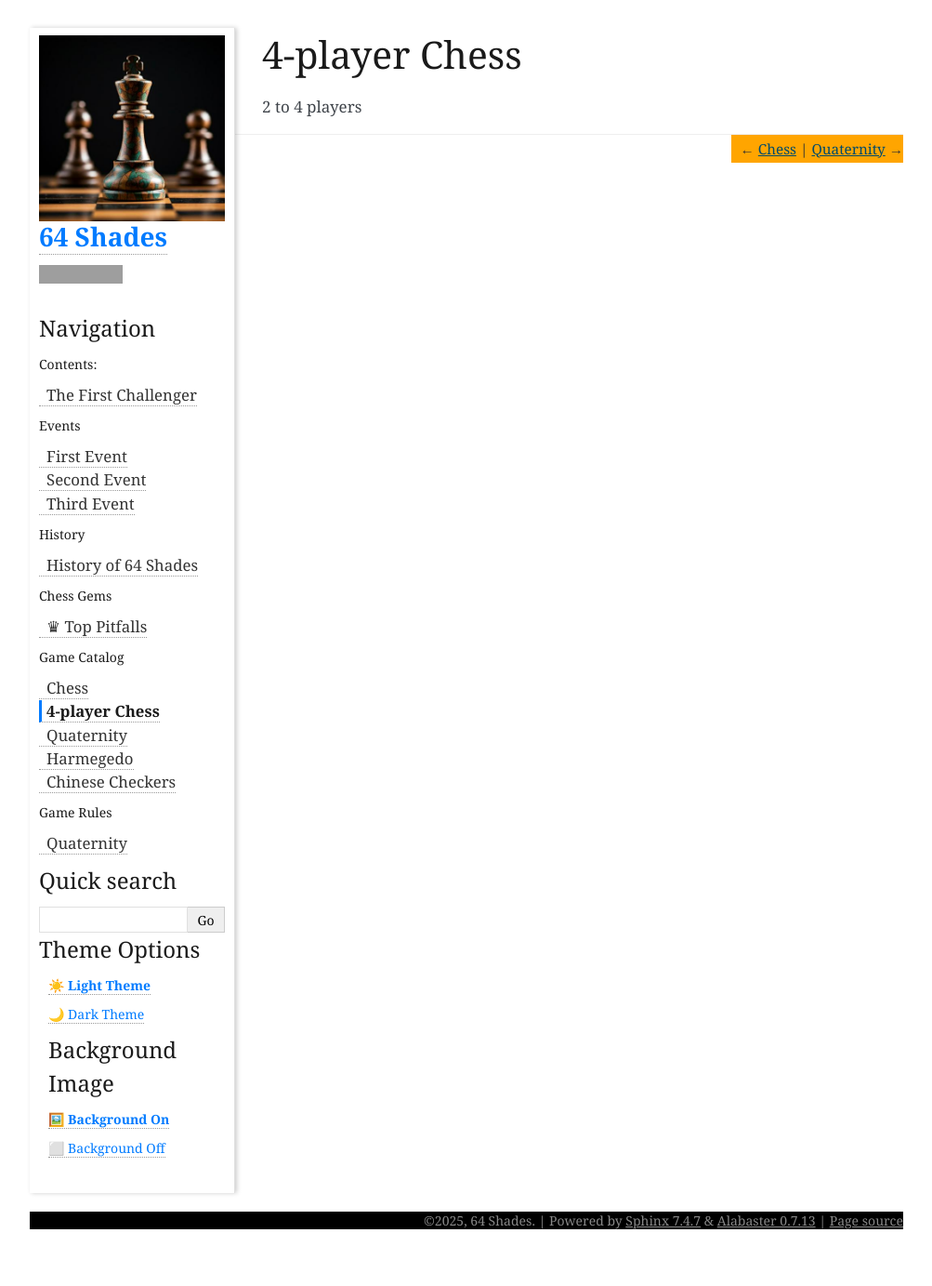
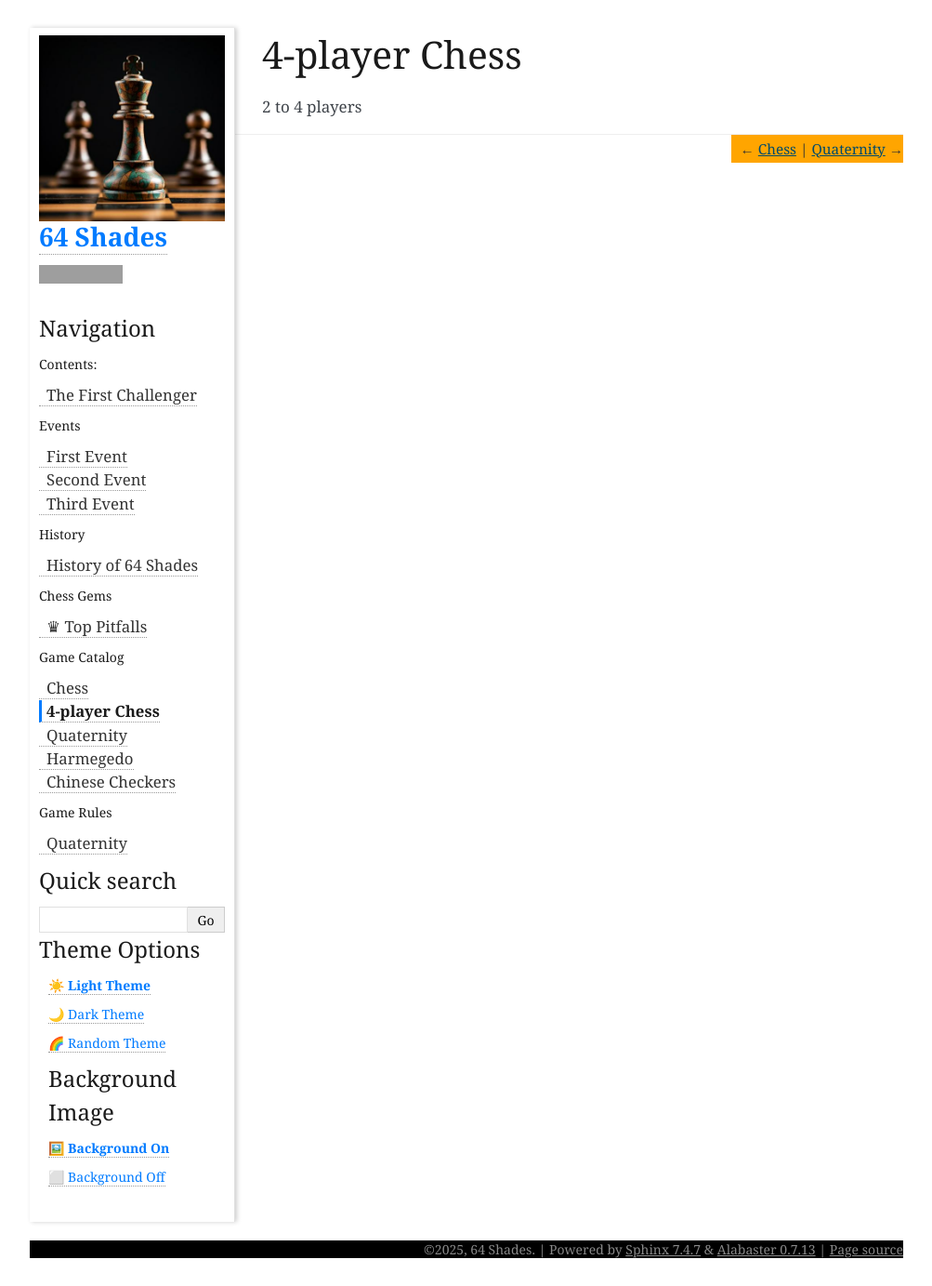
Before and after one commit to 64-shades/64-shades.github.io, a Sphinx documentation site: the page built from doc/source/4-player-chess.rst, in a window 1280 px wide. Shown: the whole page at 93% size, without its empty margins (138-1141 px from the left). Built offline with Sphinx 7.4.7, drawn with Linux system fonts in a browser that asks for light colours; before the commit the page ends 1352 px from its top, so only the background shows below that; grey boxes are pictures that could not be loaded.

Commit message:
Add random theme discos (#223)

```diff
--- a/doc/source/_static/css/custom.css
+++ b/doc/source/_static/css/custom.css
@@ -125,3 +125,37 @@
 #rellinks {
     background-color: orange;
 }
+
+/* --- New 7. Random Theme Overrides --- */
+
+/* Define the new CSS variables for random colors (they will be set via JS) */
+:root {
+    --random-main-bg-color: #282c34;     /* Default Dark */
+    --random-text-color: #c9c9c9;        /* Default Light Gray */
+    --random-heading-color: #ffffff;     /* Default White */
+    --random-link-color: #92b0ff;        /* Default Blue */
+    --random-link-hover-color: #a8c1ff;
+    --random-sidebar-bg-color: rgba(40, 44, 52, 0.9);
+    --random-border-color: #3e4451;
+    --random-footer-bg-color: #1a1a1a;
+}
+
+/* Apply the custom random variables when the body has the custom-random-theme class */
+body.custom-random-theme {
+    /* Primary Colors */
+    --text-color: var(--random-text-color);
+    --heading-color: var(--random-heading-color);
+    --main-bg-color: var(--random-main-bg-color);
+    --sidebar-bg-color: var(--random-sidebar-bg-color);
+    --border-color: var(--random-border-color);
+    --link-color: var(--random-link-color);
+    --link-hover-color: var(--random-link-hover-color);
+    --current-link-color: var(--random-heading-color); /* Use a bright color */
+    --search-bg-color: var(--random-border-color); /* Use a darker color */
+    --footer-bg-color: var(--random-footer-bg-color);
+    --footer-text-color: var(--random-text-color);
+}
+/* Ensure the bodywrapper also uses the random background color if background image is off */
+body.custom-random-theme .bodywrapper {
+    background-color: var(--random-main-bg-color);
+}
--- a/doc/source/_static/js/theme_and_background_switcher.js
+++ b/doc/source/_static/js/theme_and_background_switcher.js
@@ -12,17 +12,109 @@
 
 const THEME_KEY = 'sphinx_theme_preference';
 const BACKGROUND_KEY = 'sphinx_background_preference';
+const CUSTOM_THEME_KEY = 'sphinx_custom_theme_colors';
+const CUSTOM_THEME_TRIGGER = 'sphinx_custom_theme_active';
+
+/**
+ * Generates a random dark hex color (good for backgrounds).
+ * @returns {string} A hex color string.
+ */
+function getRandomDarkColor() {
+    // Generate a random number up to 127 (to ensure a darker shade)
+    const r = Math.floor(Math.random() * 128);
+    const g = Math.floor(Math.random() * 128);
+    const b = Math.floor(Math.random() * 128);
+    return '#' + ((1 << 24) + (r << 16) + (g << 8) + b).toString(16).slice(1).padStart(6, '0');
+}
+
+/**
+ * Generates a random bright hex color (good for text/headings).
+ * @returns {string} A hex color string.
+ */
+function getRandomBrightColor() {
+    // Generate a random number from 128 to 255 (to ensure a lighter shade)
+    const r = Math.floor(Math.random() * 128) + 128;
+    const g = Math.floor(Math.random() * 128) + 128;
+    const b = Math.floor(Math.random() * 128) + 128;
+    return '#' + ((1 << 24) + (r << 16) + (g << 8) + b).toString(16).slice(1).padStart(6, '0');
+}
+
+/**
+ * Generates a completely random hex color for accents/links.
+ * @returns {string} A hex color string.
+ */
+function getRandomAccentColor() {
+    return '#' + Math.floor(Math.random()*16777215).toString(16).padStart(6, '0');
+}
+
+/**
+ * Generates and applies a full random color scheme to the custom-theme CSS variables.
+ * @param {boolean} persist - Whether to save the generated scheme to localStorage.
+ * @param {object} [colors] - Optional pre-generated colors to use (for loading from storage).
+ */
+function setRandomTheme(persist = true, colors = null) {
+    let newScheme;
+
+    if (colors) {
+        newScheme = colors;
+    } else {
+        const mainBg = getRandomDarkColor();
+        const accentColor = getRandomAccentColor();
+        const textColor = getRandomBrightColor();
+        const headingColor = getRandomBrightColor();
+
+        newScheme = {
+            '--random-main-bg-color': mainBg,
+            '--random-text-color': textColor,
+            '--random-heading-color': headingColor,
+            '--random-link-color': accentColor,
+            '--random-link-hover-color': accentColor,
+            // Add transparency to sidebar background to let the body background show through a bit
+            '--random-sidebar-bg-color': mainBg + 'dd',
+            '--random-border-color': getRandomDarkColor(),
+            '--random-footer-bg-color': getRandomDarkColor(),
+        };
+    }
+
+    const root = document.documentElement;
+
+    // Apply the colors to the root element for immediate effect
+    for (const [key, value] of Object.entries(newScheme)) {
+        root.style.setProperty(key, value);
+    }
+
+    if (persist) {
+        localStorage.setItem(CUSTOM_THEME_KEY, JSON.stringify(newScheme));
+        localStorage.setItem(CUSTOM_THEME_TRIGGER, 'active');
+        // Deactivate light/dark theme preference when using random
+        localStorage.removeItem(THEME_KEY);
+    }
+
+    // Set the body class to trigger the custom theme CSS block
+    document.body.classList.add('custom-random-theme');
+    // Ensure light/dark classes are removed
+    document.body.classList.remove('light-theme', 'dark-theme');
+    updateThemeLinks('random'); // Update link state
+}
 
 /**
  * Updates the visual state of the theme links in the sidebar.
- * @param {string} currentTheme - 'light' or 'dark'
+ * @param {string} currentTheme - 'light', 'dark', or 'random'
  */
 function updateThemeLinks(currentTheme) {
     const lightLink = document.getElementById('theme-light-link');
     const darkLink = document.getElementById('theme-dark-link');
+    const randomLink = document.getElementById('theme-random-link');
 
-    if (lightLink) lightLink.style.fontWeight = currentTheme === 'light' ? 'bold' : 'normal';
-    if (darkLink) darkLink.style.fontWeight = currentTheme === 'dark' ? 'bold' : 'normal';
+    // Reset all to normal
+    if (lightLink) lightLink.style.fontWeight = 'normal';
+    if (darkLink) darkLink.style.fontWeight = 'normal';
+    if (randomLink) randomLink.style.fontWeight = 'normal';
+
+    // Set the current one to bold
+    if (currentTheme === 'light' && lightLink) lightLink.style.fontWeight = 'bold';
+    if (currentTheme === 'dark' && darkLink) darkLink.style.fontWeight = 'bold';
+    if (currentTheme === 'random' && randomLink) randomLink.style.fontWeight = 'bold';
 }
 
 /**
@@ -37,22 +129,43 @@
     if (offLink) offLink.style.fontWeight = currentState === 'off' ? 'bold' : 'normal';
 }
 
-function loadThemePreference() {
-    const storedTheme = localStorage.getItem(THEME_KEY) || 'light';
-    setTheme(storedTheme);
-}
+/**
+ * Clears the custom theme settings and styles.
+ */
+function clearCustomTheme() {
+    document.body.classList.remove('custom-random-theme');
+    localStorage.removeItem(CUSTOM_THEME_TRIGGER);
+    localStorage.removeItem(CUSTOM_THEME_KEY);
 
-function loadBackgroundPreference() {
-    const storedBackground = localStorage.getItem(BACKGROUND_KEY) || 'on';
-    setBackground(storedBackground);
+    const root = document.documentElement;
+    // Clear the custom properties
+    root.style.removeProperty('--random-main-bg-color');
+    root.style.removeProperty('--random-text-color');
+    root.style.removeProperty('--random-heading-color');
+    root.style.removeProperty('--random-link-color');
+    root.style.removeProperty('--random-link-hover-color');
+    root.style.removeProperty('--random-sidebar-bg-color');
+    root.style.removeProperty('--random-border-color');
+    root.style.removeProperty('--random-footer-bg-color');
 }
 
 /**
- * Public function to set the theme (light or dark).
- * @param {string} theme - 'light' or 'dark'
+ * Public function to set the theme (light, dark, or random).
+ * @param {string} theme - 'light', 'dark', or 'random'
  */
 function setTheme(theme) {
     const body = document.body;
+
+    // 1. Handle the 'random' case
+    if (theme === 'random') {
+        setRandomTheme(true); // Generates new colors and saves them
+        return; // Exit as setRandomTheme handles the rest
+    }
+
+    // 2. Clear custom theme settings before applying light/dark
+    clearCustomTheme();
+
+    // 3. Handle 'light'/'dark' cases
     if (theme === 'dark') {
         body.classList.add('dark-theme');
         body.classList.remove('light-theme');
@@ -60,8 +173,9 @@
         body.classList.add('light-theme');
         body.classList.remove('dark-theme');
     }
+
     localStorage.setItem(THEME_KEY, theme);
-    updateThemeLinks(theme); // Call the new function to update the links
+    updateThemeLinks(theme);
 }
 
 /**
@@ -75,27 +189,55 @@
     const pageId = mainSection.id;
     const bgUrl = BG_MAP[pageId];
     const body = document.body;
+    const bodyWrapper = document.querySelector('.bodywrapper');
 
     if (state === 'on' && bgUrl) {
         body.style.backgroundImage = `url('_static/images/backgrounds/${bgUrl}.jpg')`;
         body.style.backgroundSize = 'cover';
         body.style.backgroundAttachment = 'fixed';
         body.classList.add('background-on');
+
+        if (bodyWrapper) {
+             // bodywrapper must be transparent to show body background image
+            bodyWrapper.style.background = 'transparent';
+        }
     } else {
         body.style.backgroundImage = 'none';
         body.style.backgroundSize = '';
         body.style.backgroundAttachment = '';
         body.classList.remove('background-on');
-    }
 
-    const bodyWrapper = document.querySelector('.bodywrapper');
-    if (bodyWrapper) {
-        // bodywrapper is transparent when background is 'on', or uses theme color when 'off'
-        bodyWrapper.style.background = state === 'on' ? 'transparent' : 'var(--main-bg-color)';
+        if (bodyWrapper) {
+            // bodywrapper uses the theme-specific background color
+            bodyWrapper.style.background = 'var(--main-bg-color)';
+        }
     }
 
     localStorage.setItem(BACKGROUND_KEY, state);
-    updateBackgroundLinks(state); // Call the new function to update the links
+    updateBackgroundLinks(state);
+}
+
+function loadThemePreference() {
+    // Check if a custom theme was active first
+    const customThemeActive = localStorage.getItem(CUSTOM_THEME_TRIGGER);
+    if (customThemeActive === 'active') {
+        const storedScheme = JSON.parse(localStorage.getItem(CUSTOM_THEME_KEY));
+        if (storedScheme) {
+            // Apply saved custom scheme without re-generating new random colors
+            setRandomTheme(false, storedScheme);
+            updateThemeLinks('random');
+            return;
+        }
+    }
+
+    // If no custom theme, load light/dark
+    const storedTheme = localStorage.getItem(THEME_KEY) || 'light';
+    setTheme(storedTheme);
+}
+
+function loadBackgroundPreference() {
+    const storedBackground = localStorage.getItem(BACKGROUND_KEY) || 'on';
+    setBackground(storedBackground);
 }
 
 
--- a/doc/source/_templates/sidebar_theme_switcher.html
+++ b/doc/source/_templates/sidebar_theme_switcher.html
@@ -5,9 +5,14 @@
             ☀️ Light Theme
         </a>
     </p>
-    <p style="margin-bottom: 10px;">
+    <p style="margin-bottom: 5px;">
         <a href="javascript:setTheme('dark')" class="theme-switch-link" id="theme-dark-link">
             🌙 Dark Theme
+        </a>
+    </p>
+    <p style="margin-bottom: 10px;">
+        <a href="javascript:setTheme('random')" class="theme-switch-link" id="theme-random-link">
+            🌈 Random Theme
         </a>
     </p>
 
```
